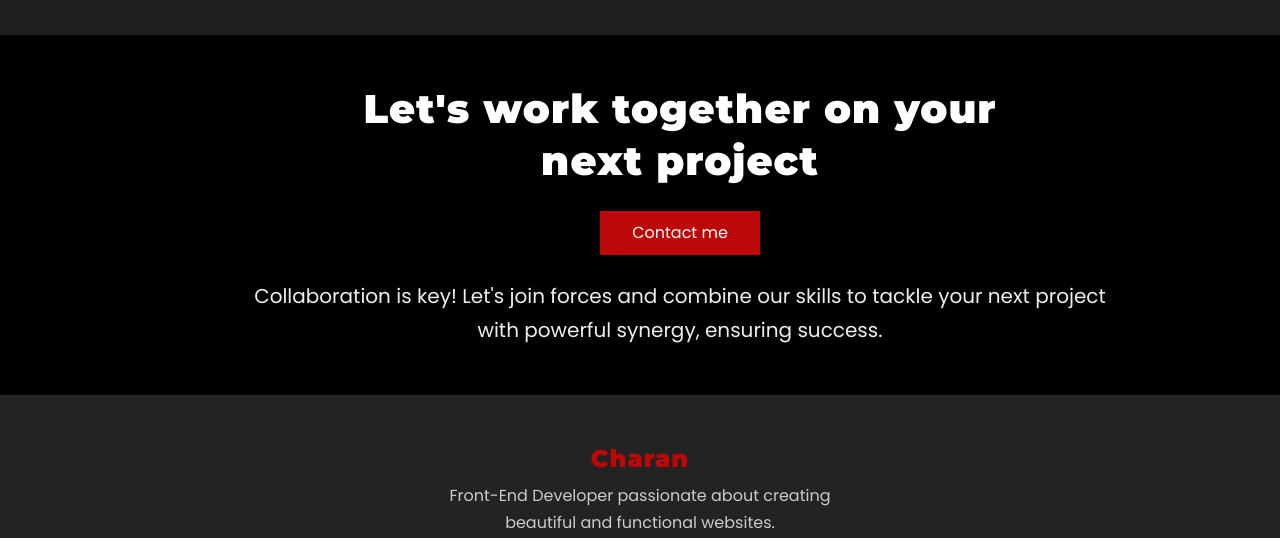
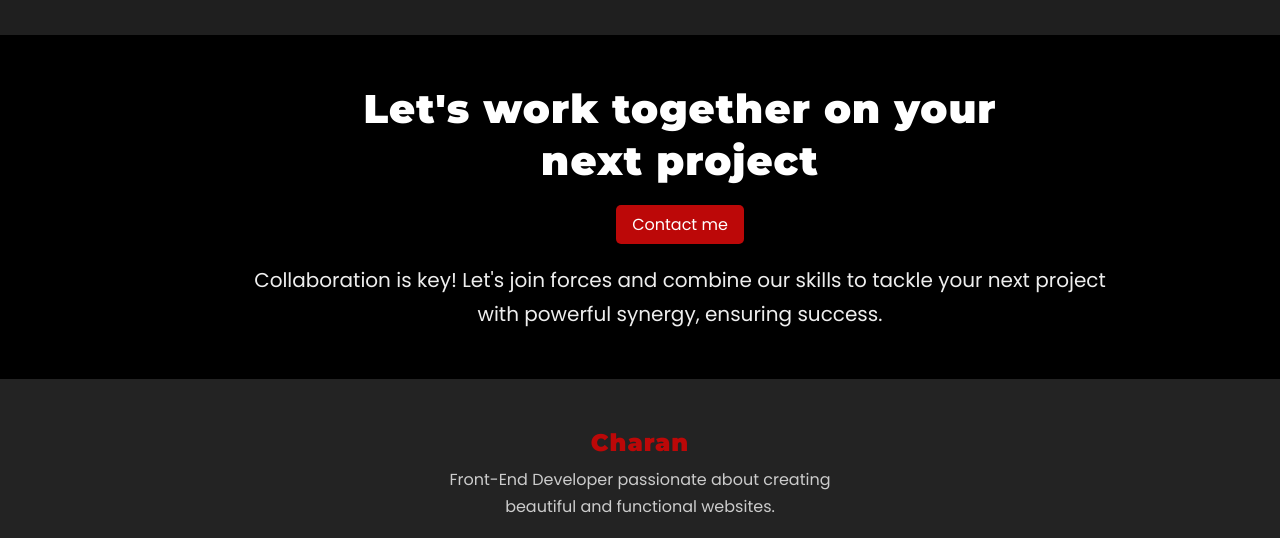
Before and after one commit to Charan08-glitch/portfolio, a plain HTML site: page index.html in a window 1280 px wide. Shown: the part 2040-2578 px from the top of the page. Drawn offline with Linux system fonts and the light colour scheme.

Commit message:
Update styles.css

```diff
--- a/styles.css
+++ b/styles.css
@@ -397,7 +397,6 @@ a{
     background-color: rgba(249, 9, 9, 0.9);
 }
 #callbtn{
-   padding:8px 16px;
     background-color:rgb(188, 8, 8);
 }
 
```
